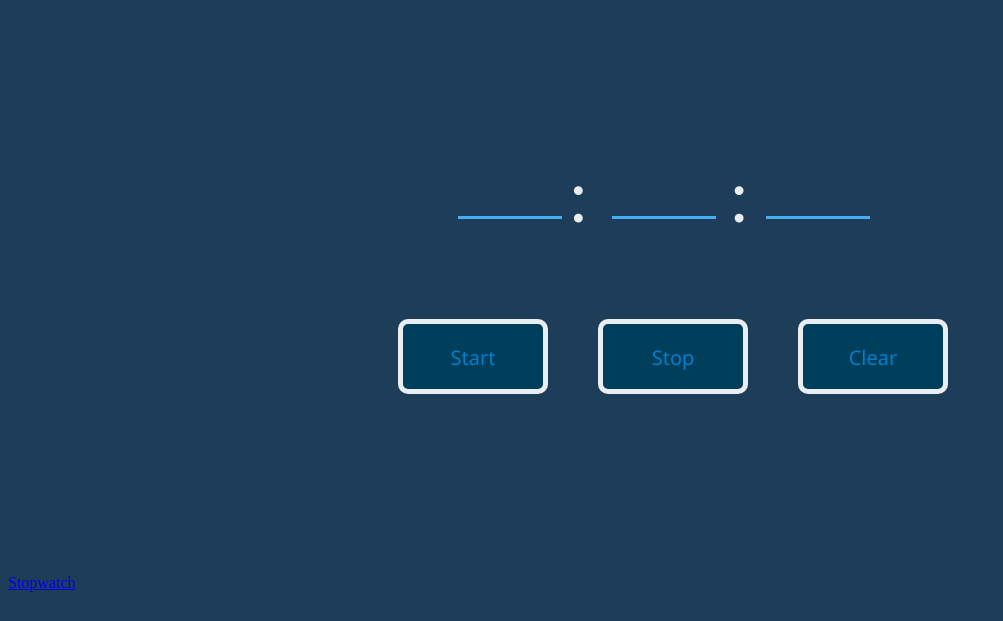
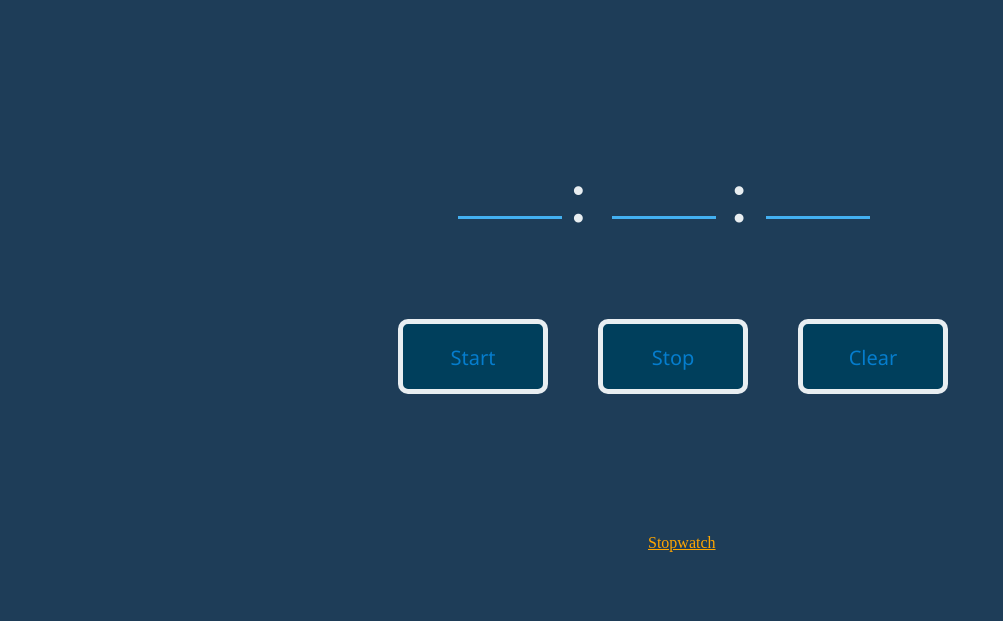
Before and after one commit to Larkspurrr/timer, a plain HTML site: page index.html in a window 1280 px wide. Shown: the part 179-800 px from the top of the page, without its empty margins (0-1003 px from the left). Drawn offline with Linux system fonts and the light colour scheme.

Commit message:
Update style.css

```diff
--- a/style.css
+++ b/style.css
@@ -75,3 +75,11 @@ input::-webkit-inner-spin-button {
   -webkit-appearance: none;
   margin: 0;
 }
+
+a {
+    color: #ffa600;
+}
+
+#stopwatchLink {
+    margin: -40px 640px;
+}
```
